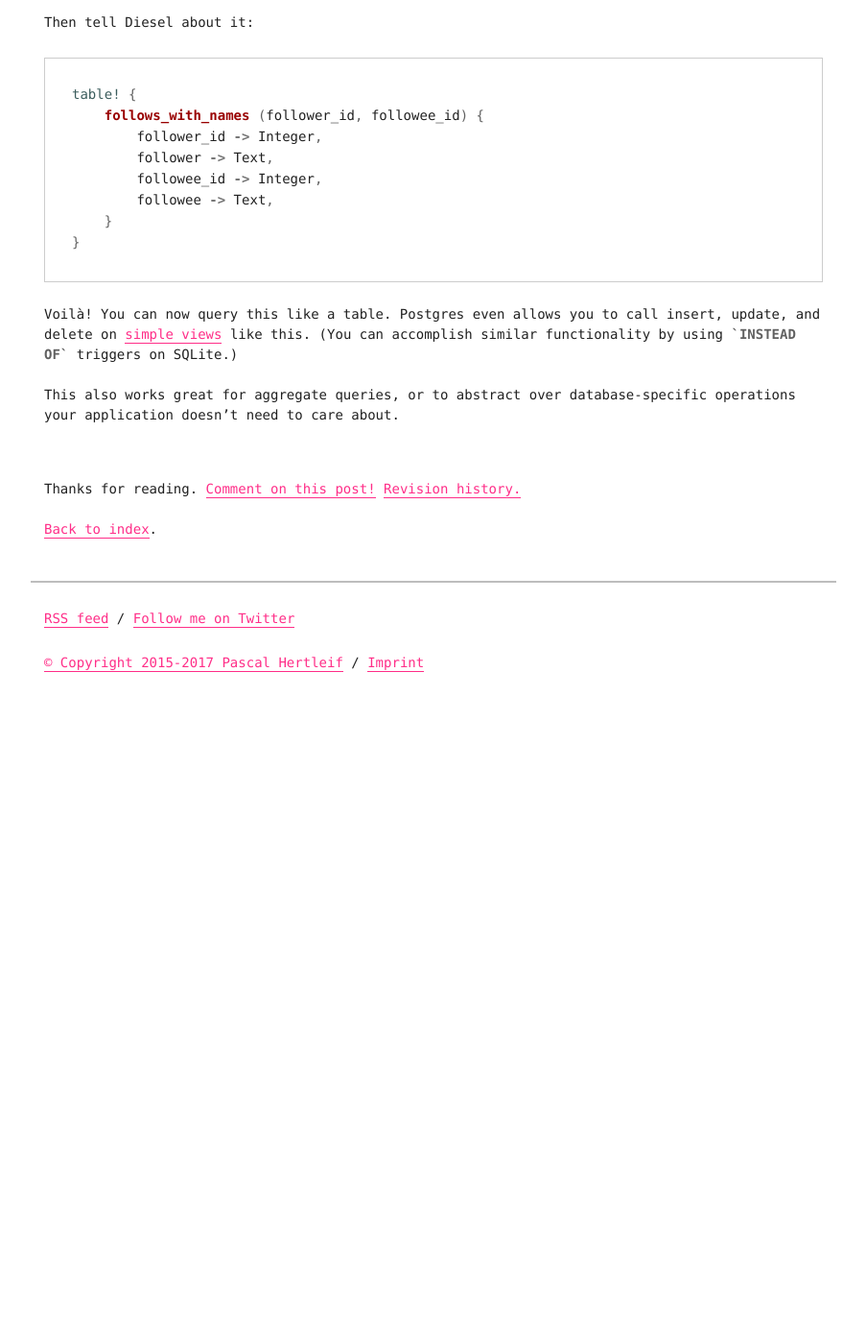
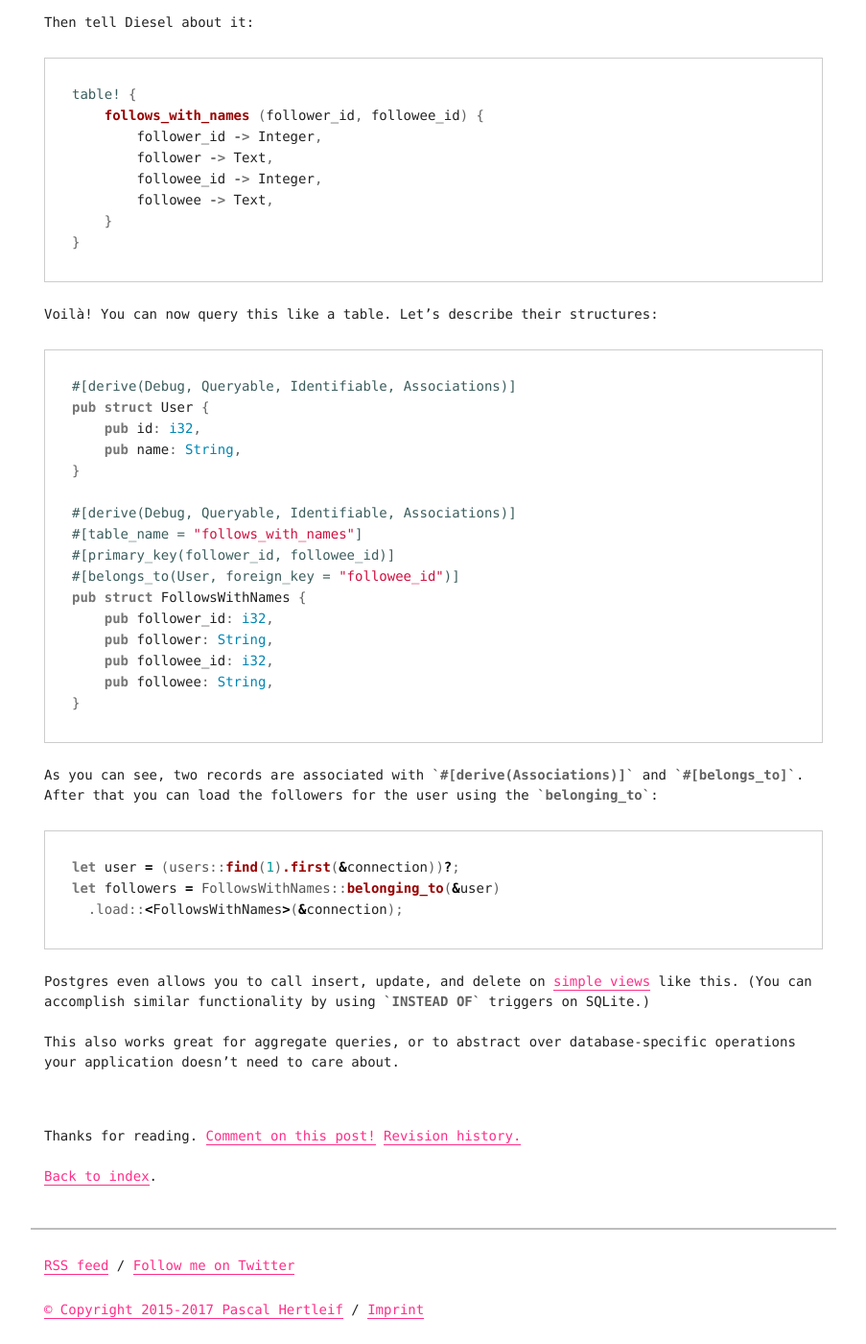
Before and after one commit to killercup/scribbles, a Jekyll site: the page built from _posts/2017-08-23-diesel-view-table-trick.md, in a window 1280 px wide and 1400 px high, scrolled down 1378 px. Shown: the whole window at 96% size, without its empty margins (188-1091 px from the left). Built offline with Jekyll 4.4.1, drawn with Linux system fonts in a browser that asks for light colours; before the commit the page ends 2104 px from its top, so only the background shows below that.

Commit message:
added an example of using beloging_to with associated structures

````diff
--- a/_posts/2017-08-23-diesel-view-table-trick.md
+++ b/_posts/2017-08-23-diesel-view-table-trick.md
@@ -94,6 +94,38 @@ table! {
 
 Voilà!
 You can now query this like a table.
+Let's describe their structures:
+
+```rust
+#[derive(Debug, Queryable, Identifiable, Associations)]
+pub struct User {
+    pub id: i32,
+    pub name: String,
+}
+
+#[derive(Debug, Queryable, Identifiable, Associations)]
+#[table_name = "follows_with_names"]
+#[primary_key(follower_id, followee_id)]
+#[belongs_to(User, foreign_key = "followee_id")]
+pub struct FollowsWithNames {
+    pub follower_id: i32,
+    pub follower: String,
+    pub followee_id: i32,
+    pub followee: String,
+}
+```
+
+As you can see, two records are associated with
+`#[derive(Associations)]` and `#[belongs_to]`.
+After that you can load the followers for the user
+using the `belonging_to`:
+
+```rust
+let user = (users::find(1).first(&connection))?;
+let followers = FollowsWithNames::belonging_to(&user)
+  .load::<FollowsWithNames>(&connection);
+```
+
 Postgres even allows you to call insert, update, and delete on [simple views] like this.
 (You can accomplish similar functionality
 by using `INSTEAD OF` triggers on SQLite.)
````
